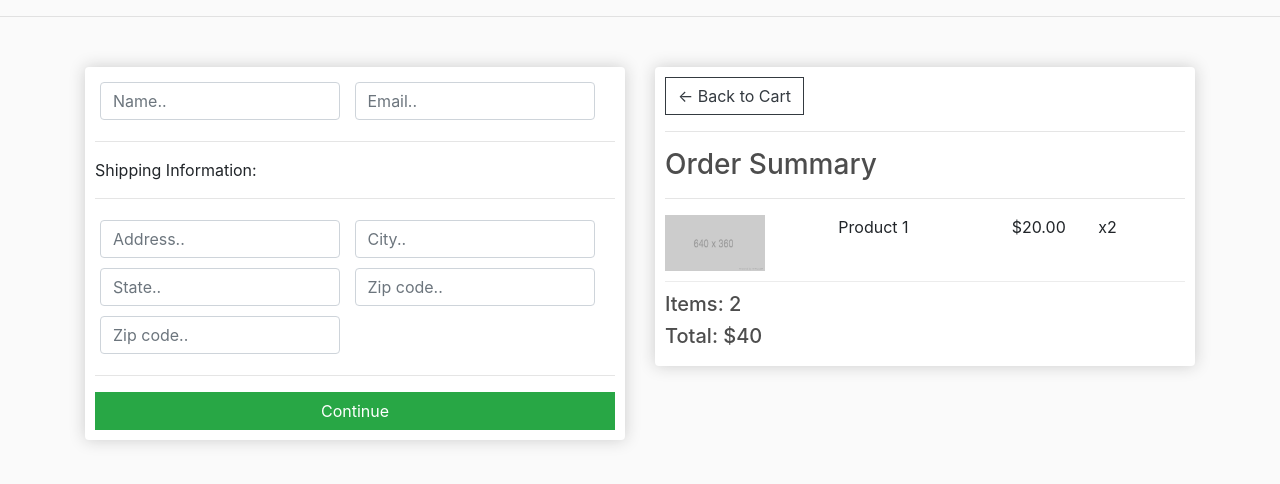
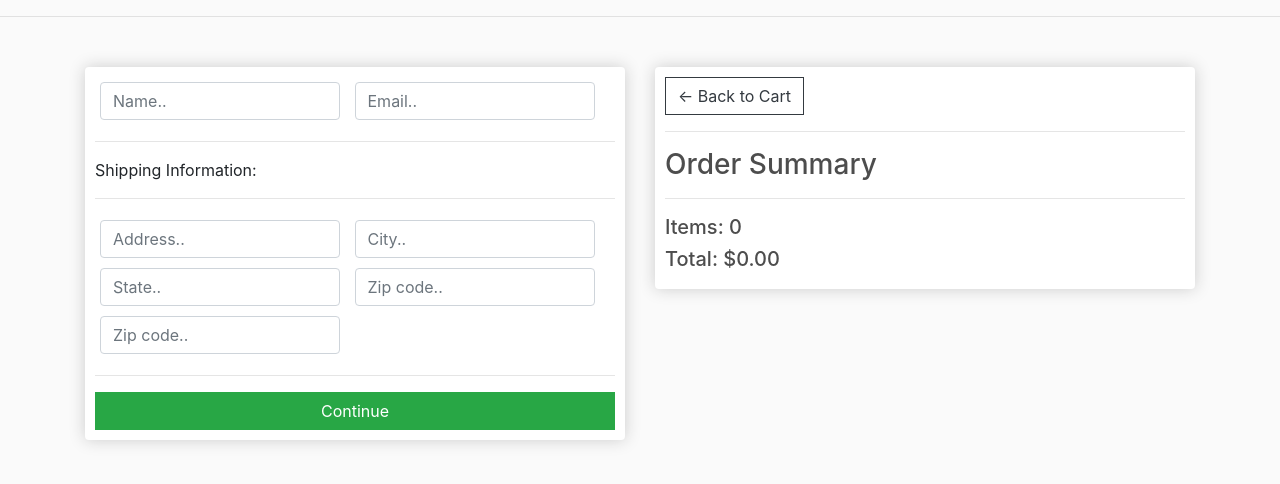
Before and after one commit to vmadhavan3466/ECom, a Django app: page /checkout/ in a window 1280 px wide. Shown: the part 57-541 px from the top of the page. Run offline with Django 5.2, Linux system fonts and the light colour scheme; some libraries are stand-ins or nearby versions.

Commit message:
updated carts in checkout and cart page

```diff
--- a/store/templates/store/Cart.html
+++ b/store/templates/store/Cart.html
@@ -9,8 +9,8 @@
             <br>
             <table class="table">
                 <tr>
-                    <th><h5> Items: <strong>3</strong></h5></th>
-                    <th><h5> Total: <strong>$43</strong></h5></th>
+                    <th><h5> Items: <strong>{{order.get_cart_items}}</strong></h5></th>
+                    <th><h5> Total: <strong>${{order.get_cart_total | floatformat:2}}</strong></h5></th>
                     <th>
                         <a style="float:right; margin:5px"
                         class ="btn btn-success" href="{% url 'checkout' %}">
@@ -46,7 +46,7 @@
                     </div>
 
                 </div>
-                <div style="flex:1"></div>
+                <div style="flex:1">${{item.get_total | floatformat:2}}</div>
             </div>
             {% endfor %}
         </div>
--- a/store/templates/store/Checkout.html
+++ b/store/templates/store/Checkout.html
@@ -50,14 +50,18 @@
             <hr>
             <h3>Order Summary</h3>
             <hr>
-            <div class="cart-row">
-                <div style="flex:2"><img class="row-image" src="{% static 'images/placeholder.png' %}"></div>
-                <div style="flex:2"><p>Product 1</p></div>
-                <div style="flex:1"><p>$20.00</p></div>
-                <div style="flex:1"><p>x2</p></div>
-            </div>
-            <h5>Items:   2</h5>
-            <h5>Total:   $40</h5>
+
+            {% for item in items %}
+
+                <div class="cart-row">
+                    <div style="flex:2"><img class="row-image" src="{{item.product.imageURL}}"></div>
+                    <div style="flex:2"><p>{{item.product.name}}</p></div>
+                    <div style="flex:1"><p>${{item.product.price | floatformat:2}}</p></div>
+                    <div style="flex:1"><p>x{{item.quantity}}</p></div>
+                </div>
+            {% endfor %}
+            <h5>Items: {{order.get_cart_items}}</h5>
+            <h5>Total:   ${{order.get_cart_total | floatformat:2}}</h5>
         </div>
     </div>
 </div>
--- a/store/views.py
+++ b/store/views.py
@@ -14,12 +14,22 @@ def cart(request):
         items = order.orderitem_set.all()
     else:
         items = []
+        order = {'get_cart_total':0, 'get_cart_items':0}
         # ^NEeds to be handled later
 
-    context = {'items':items}
+    context = {'items':items, 'order':order}
     return render(request, 'store/Cart.html', context)
 
 
 def checkout(request):
-    context = {}
+    if request.user.is_authenticated:
+        customer = request.user.customer
+        order, created = Order.objects.get_or_create(customer=customer, complete=False)
+        items = order.orderitem_set.all()
+    else:
+        items = []
+        order = {'get_cart_total':0, 'get_cart_items':0}
+        # ^NEeds to be handled later
+
+    context = {'items':items, 'order':order}
     return render(request, 'store/Checkout.html', context)
```
Also changed, not shown: store/models.py (+14 -0 lines), db.sqlite3.
